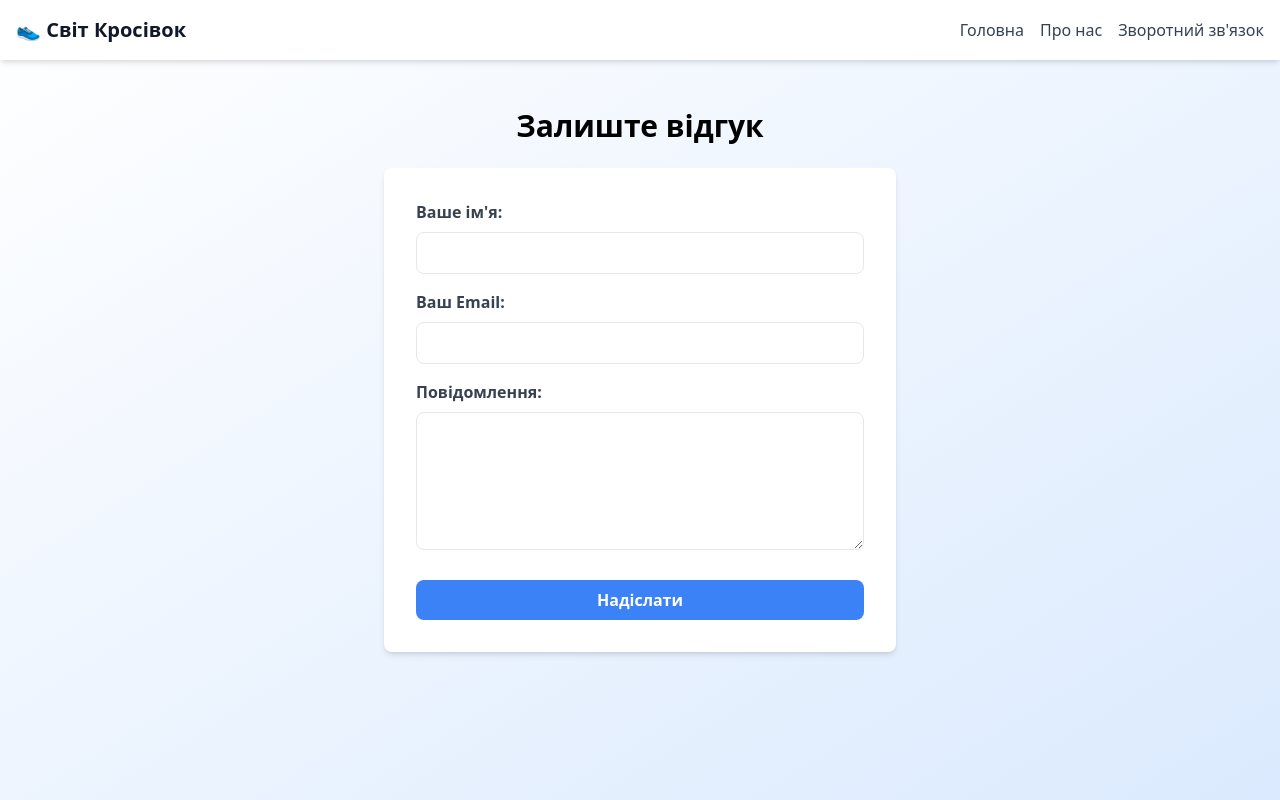
After one commit to faniter/labwork2-3, a Flask app: template templates/feedback.html in a window 1280 px wide. The commit adds this page. Run offline with Flask 3, Linux system fonts and the light colour scheme; the template is opened without the code that fills it, so the values that code supplies are empty; some libraries are stand-ins or nearby versions.

Commit message:
new SQLite

```diff
--- a/templates/base.html
+++ b/templates/base.html
@@ -41,6 +41,8 @@
             <div class="hidden md:flex space-x-4">
                 <a href="/" class="text-gray-700 hover:text-black transition-colors duration-300 hover:underline">Головна</a>
                 <a href="/about" class="text-gray-700 hover:text-black transition-colors duration-300 hover:underline">Про нас</a>
+                <a href="/feedback" class="text-gray-700 hover:text-black transition-colors duration-300 hover:underline">Зворотний зв'язок</a>
+        </div>
             </div>
             <button id="mobile-menu-button" class="md:hidden text-gray-900 w-6 h-6 relative focus:outline-none">
                 <span class="burger-line block absolute h-0.5 w-6 bg-current transform transition duration-500 ease-in-out line1"></span>
@@ -51,6 +53,7 @@
         <div id="mobile-menu" class="hidden md:hidden overflow-hidden">
             <a href="/" class="block text-gray-700 hover:text-black py-2 transform transition duration-300 hover:translate-x-2">Головна</a>
             <a href="/about" class="block text-gray-700 hover:text-black py-2 transform transition duration-300 hover:translate-x-2">Про нас</a>
+            <a href="/feedback" class="block text-gray-700 hover:text-black py-2 transform transition duration-300 hover:translate-x-2">Зворотний зв'язок</a>
         </div>
     </nav>
 
--- /dev/null
+++ b/templates/feedback.html
@@ -0,0 +1,31 @@
+{% extends "base.html" %}
+{% block title %}Зворотний зв'язок{% endblock %}
+
+{% block content %}
+<h1 class="text-3xl font-bold mb-6 text-center">Залиште відгук</h1>
+
+<div class="max-w-lg mx-auto bg-white p-8 rounded-lg shadow-md">
+    <form method="POST">
+        <div class="mb-4">
+            <label for="user_name" class="block text-gray-700 font-bold mb-2">Ваше ім'я:</label>
+            <input type="text" name="user_name" id="user_name" class="w-full px-3 py-2 border rounded-lg" required>
+        </div>
+
+        <div class="mb-4">
+            <label for="email" class="block text-gray-700 font-bold mb-2">Ваш Email:</label>
+            <input type="email" name="email" id="email" class="w-full px-3 py-2 border rounded-lg" required>
+        </div>
+
+        <div class="mb-6">
+            <label for="message" class="block text-gray-700 font-bold mb-2">Повідомлення:</label>
+            <textarea name="message" id="message" rows="5" class="w-full px-3 py-2 border rounded-lg" required></textarea>
+        </div>
+
+        <div>
+            <button type="submit" class="w-full bg-blue-500 hover:bg-blue-700 text-white font-bold py-2 px-4 rounded-lg transition duration-300">
+                Надіслати
+            </button>
+        </div>
+    </form>
+</div>
+{% endblock %}
```
Also changed, not shown: instance/shop.db (deleted), models.py (added), routes/__init__.py (added), routes/admin.py (added), routes/feedback.py (added), routes/shop.py (added).
